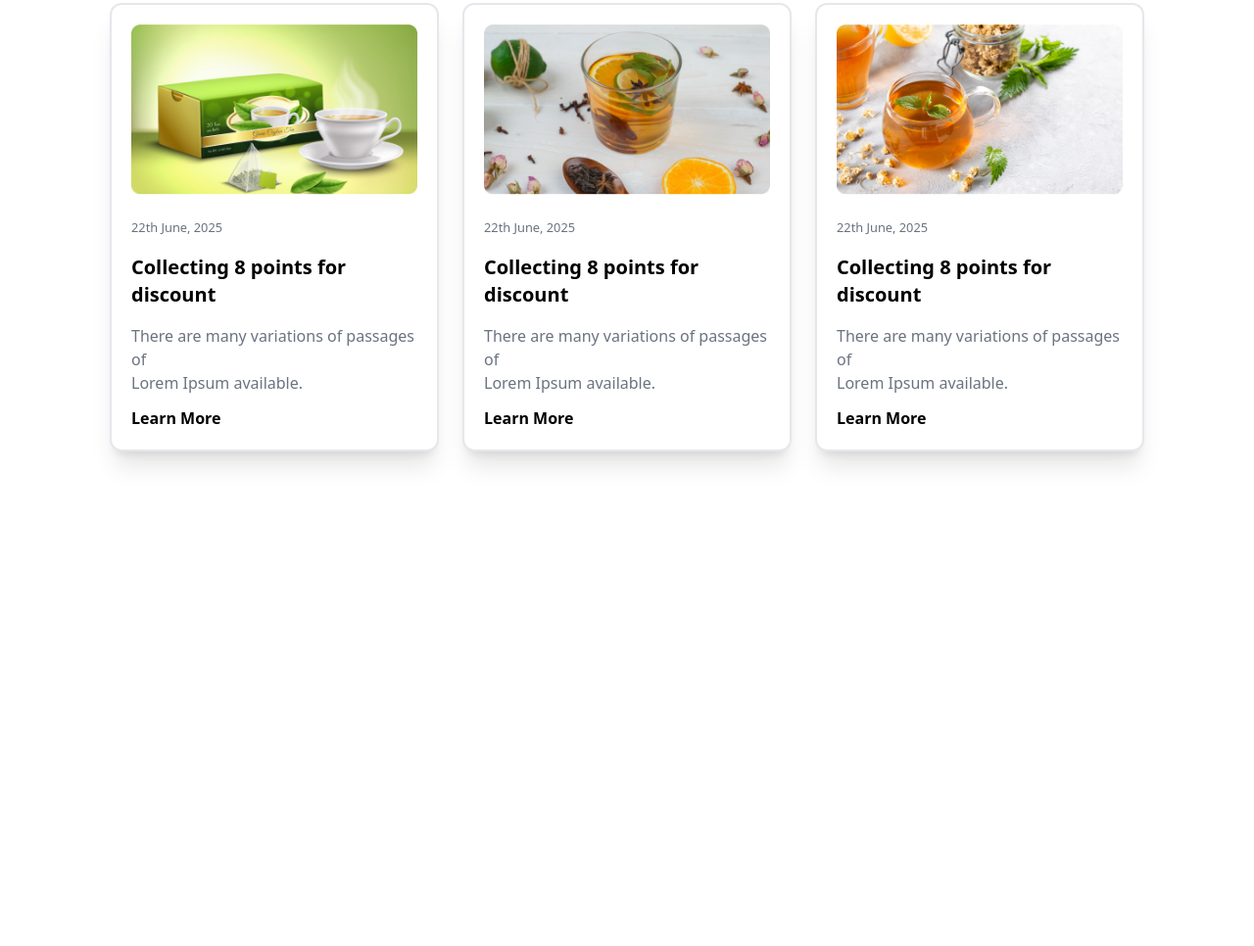
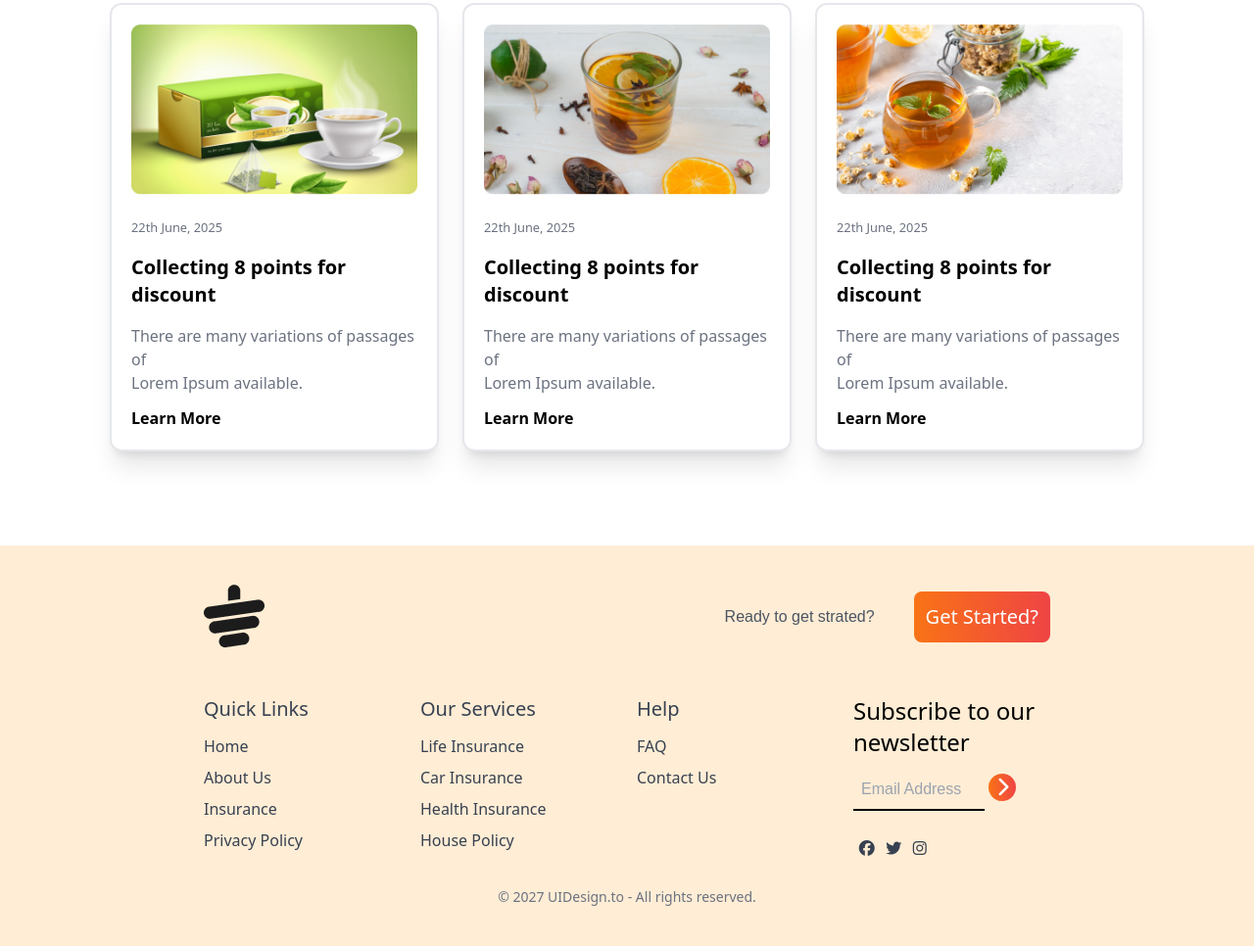
Before and after one commit to iamarifhossain1/tea-house, a plain HTML site: page index.html in a window 1280 px wide. Shown: the part 2699-3665 px from the top of the page at 98% size. Before the commit the page ends 3256 px from the top, so only its background shows below. Drawn offline with nearby package versions, Linux system fonts and the light colour scheme.

Commit message:
footer section done

```diff
--- a/index.html
+++ b/index.html
@@ -24,6 +24,11 @@
         .manrope {
         font-family: "Manrope", sans-serif;
         }
+
+        .jakarta{
+        font-family: "Plus Jakarta Sans", sans-serif;
+        }
+
     </style>
 </head>
 <body>
@@ -235,7 +240,81 @@
              </div>
            </div>
       </section>
+    </main>
 
-    </main>
+    <footer class="bg-orange-100 text-gray-700 py-10 px-4 md:px-16">
+      <div class="w-9/12 mx-auto">
+        <!-- Logo -->
+         <div class="mb-12 flex justify-between">
+            <img src="images/cup.png" alt="">
+            <!-- Text & Button -->
+             <div class="flex items-center gap-10">
+              <p class="manrope text-gray-600 font-medium">Ready to get strated?</p>
+              <button class="bg-gradient-to-r from-orange-500 to-red-500 text-white font-medium text-xl py-3 px-3 rounded-lg">Get Started?</button>
+             </div>
+         </div>
+
+         <!-- Links -->
+         <div class="grid grid-cols-1 md:grid-cols-2 lg:grid-cols-4 gap-5">
+          <!-- First Column -->
+           <div>
+              <h3 class="text-xl font-medium mb-3">Quick Links</h3>
+              <ul class="space-y-2">
+                <li><a class="hover:text-orange-600 cursor-pointer" href="#">Home</a></li>
+                <li><a class="hover:text-orange-600 cursor-pointer" href="#">About Us</a></li>
+                <li><a class="hover:text-orange-600 cursor-pointer" href="#">Insurance</a></li>
+                <li><a class="hover:text-orange-600 cursor-pointer" href="#">Privacy Policy</a></li>
+              </ul>
+           </div>
+
+           <!-- Second Column -->
+           <div>
+              <h3 class="text-xl font-medium mb-3">Our Services</h3>
+              <ul class="space-y-2">
+                <li><a class="hover:text-orange-600 cursor-pointer" href="#">Life Insurance</a></li>
+                <li><a class="hover:text-orange-600 cursor-pointer" href="#">Car Insurance</a></li>
+                <li><a class="hover:text-orange-600 cursor-pointer" href="#">Health Insurance</a></li>
+                <li><a class="hover:text-orange-600 cursor-pointer" href="#">House Policy</a></li>
+              </ul>
+           </div>
+
+           <!-- Third Colum -->
+            <div>
+              <h3 class="text-xl font-medium mb-3">Help</h3>
+              <ul class="space-y-2">
+                <li><a class="hover:text-orange-600 cursor-pointer" href="#">FAQ</a></li>
+                <li><a class="hover:text-orange-600 cursor-pointer" href="#">Contact Us</a></li>
+
+              </ul>
+           </div>
+
+           <!-- Fourth Colum -->
+            <div>
+                <h3 class="text-2xl text-black font-medium mb-3">Subscribe to our<br> newsletter</h3>
+                <!-- Subscribe & Email -->
+                <div class="flex flex-col space-y-2">
+                  <div>
+                    <input class="bg-transparent border-b-2 border-black p-2 w-4/6 jakarta" type="text" name="" placeholder="Email Address" id="">
+                    <i class="inline-flex fa-solid fa-chevron-right text-xl w-7 h-7 bg-gradient-to-r from-orange-500 to-red-500 rounded-full justify-center items-center text-white cursor-pointer mb-8"></i>
+                  </div>
+
+                  <!-- Social Media -->
+                   <div class="flex justify-around items-center mb-4 w-2/5">
+                      <i class="fa-brands fa-facebook"></i>
+                      <i class="fa-brands fa-twitter"></i>
+                      <i class="fa-brands fa-instagram"></i>
+                   </div>
+
+                </div>
+            </div>
+         </div>
+
+         <!-- Copyright Text -->
+            <div class="pt-4 mt-4">
+                <p class="text-gray-500 text-sm text-center">© 2027 UIDesign.to - All rights reserved.</p>
+            </div>
+      </div>
+    </footer>
+
 </body>
 </html>
```
